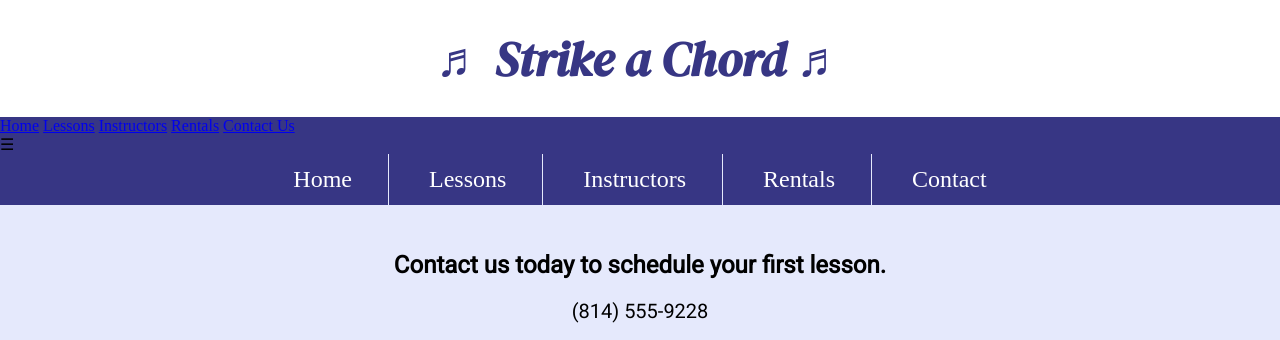
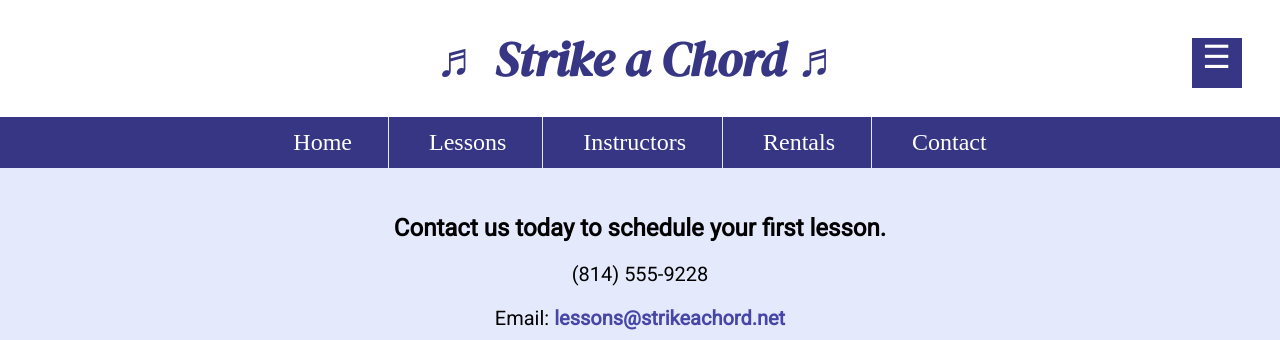
Before and after one commit to 334Fa23/ch10lab1-sydneylcook, a plain HTML site: page contact.html in a window 1280 px wide. Shown: the top 340 px of the page. Drawn offline with Linux system fonts and the light colour scheme.

Commit message:
Update styles.css

```diff
--- a/css/styles.css
+++ b/css/styles.css
@@ -25,7 +25,7 @@ img {
 /* Style rules for mobile viewport */
 
 /* Hide tab-desk class */
-.tab-desk {
+.tab-desk, #menu-links {
     display: none;
 }
 
@@ -46,23 +46,26 @@ nav {
     background-color: #373684;
 }
 
-nav ul {
-    list-style-type: none;
+.mobile-nav a {
+    color: #fff;
     text-align: center;
+    font-size: 2em;
+    text-decoration: none;
+    padding: 3%;
+    display: block;
 }
 
-nav li {
+.mobile-nav a.menu-icon {
     display: block;
-    font-size: 2em;
-    border-top: 1px solid #e5e9fc;
+    position: absolute;
+    right: 0;
+    top: 0;
 }
 
-nav li a {
-    display: block;
-    color: #fff;
-    text-align: center;
-    padding: 0.5em 1em;
-    text-decoration: none;
+.menu-icon div {
+    height: 50px;
+    width: 50px;
+    background-color: #373684;
 }
 
 /* Style rules for main content */
@@ -243,6 +246,11 @@ footer a {
     }
 
     /* Tablet Viewport: Style rules for nav area */
+    nav ul {
+    list-style-type: none;
+    text-align: center;
+    }
+
     nav li {
         border-top: none;
         display: inline-block;
@@ -255,6 +263,10 @@ footer a {
     }
 
     nav li a {
+        display: block;
+        color: #fff;
+        text-align: center;
+        text-decoration: none;
         padding: 0.25em 0.5em;
     }
 
```
